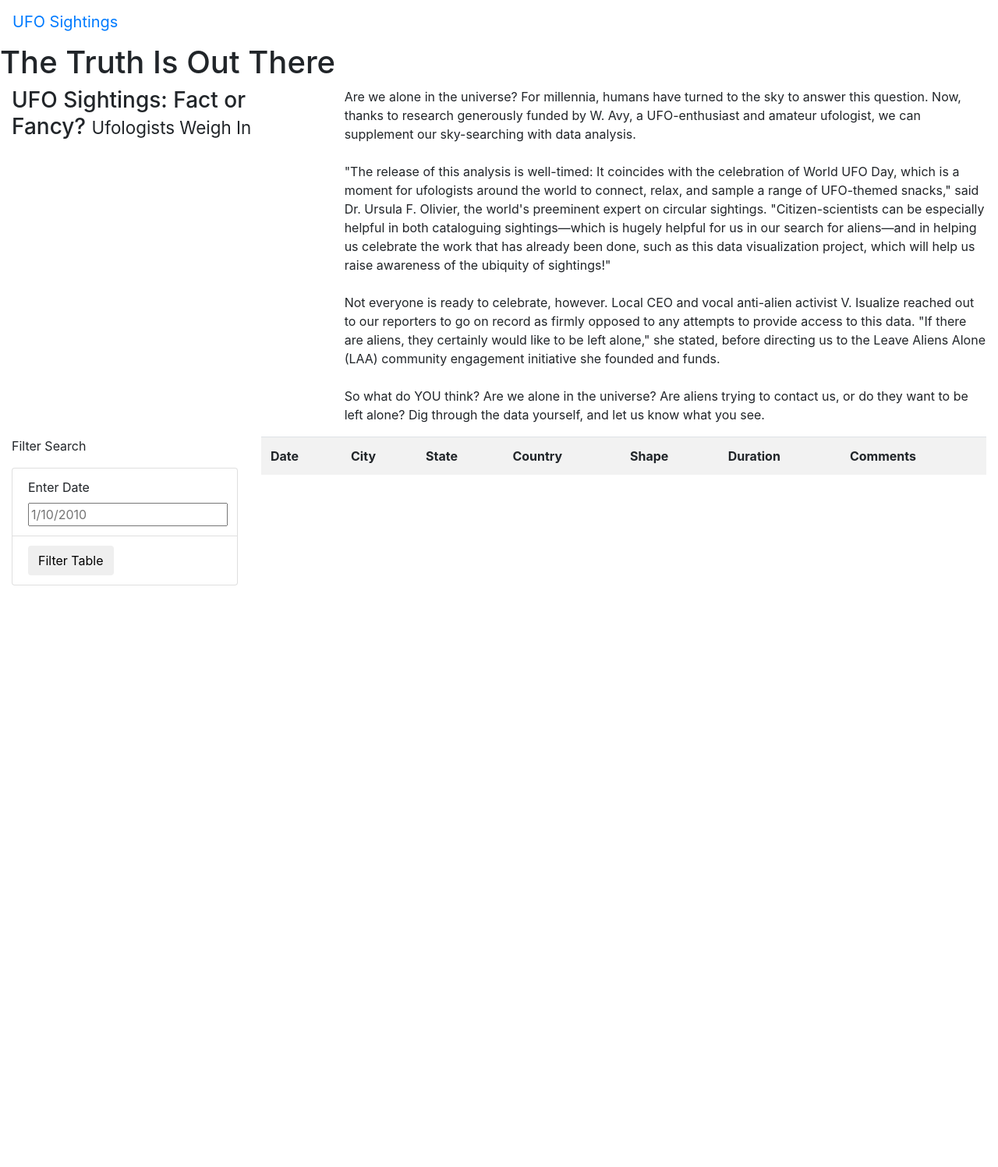
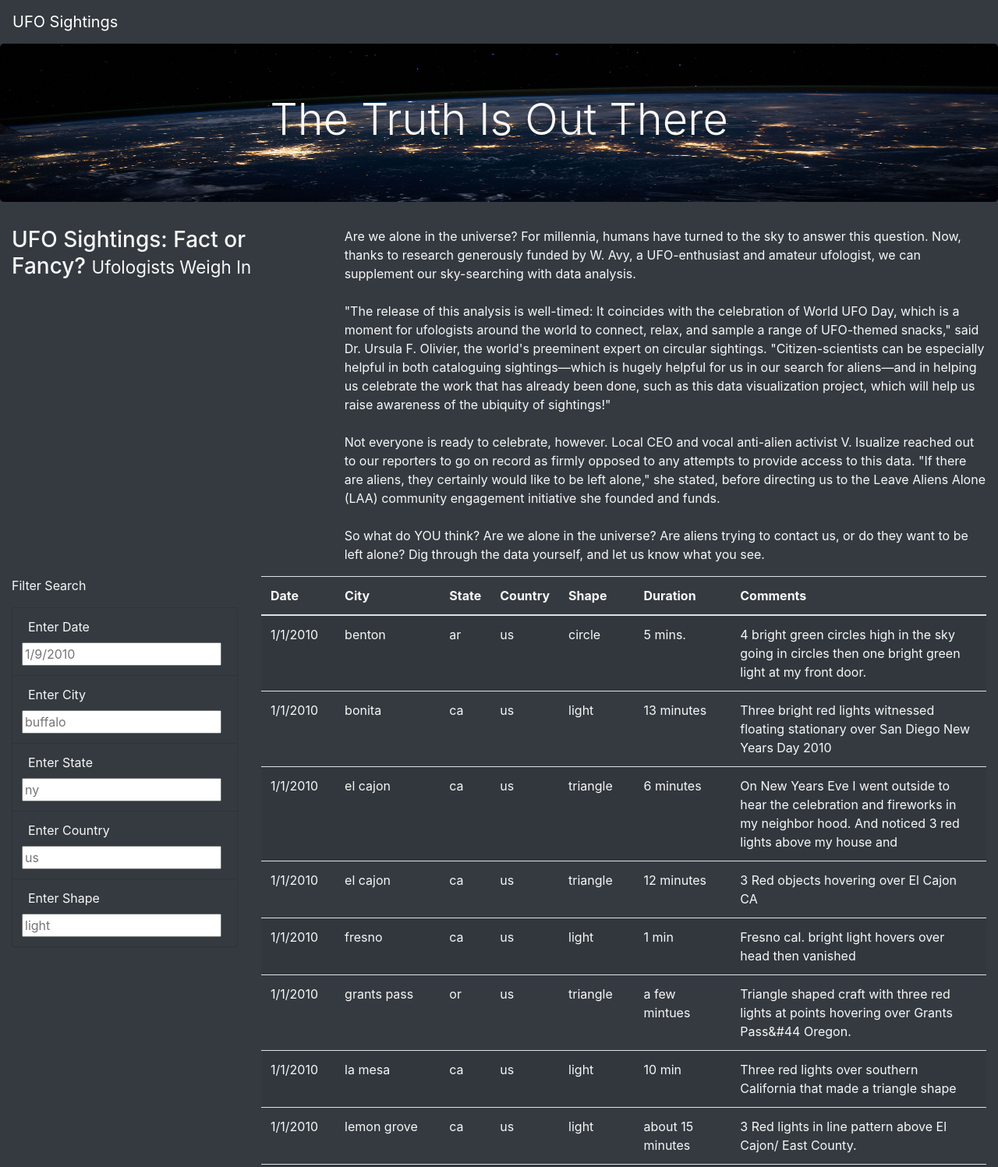
Before and after one commit to mcpoley/Documenting_UFO_Sightings, a plain HTML site: page index.html in a window 1280 px wide. Shown: the top 1497 px of the page at 78% size. Before the commit the page ends 800 px from the top, so only its background shows below. Drawn offline with nearby package versions, Linux system fonts and the light colour scheme; files that its build step writes are made by us from their sources.

Commit message:
committing files

```diff
--- a/index.html
+++ b/index.html
@@ -14,13 +14,13 @@
 
         <link rel="stylesheet" href="static/css/style.css"/>
 </head>
-<body>
+<body class="bg-dark">
     <div class="wrapper">
-        <nav class="navbar navbar-expand-lg">
+        <nav class="navbar navbar-dark bg-dark navbar-expand-lg">
             <a class="navbar-brand" href="index.html">UFO Sightings</a>
         </nav>
-        <div class="jumotron">
-            <h1>The Truth Is Out There</h1>
+        <div class="jumbotron">
+            <h1 class="display-4">The Truth Is Out There</h1>
         </div>
 
         <div class="container-fluid">
@@ -32,33 +32,48 @@
                       <p>
                          Are we alone in the universe? For millennia, humans have turned to the sky to answer this question. Now, thanks to research generously funded by W. Avy, a UFO-enthusiast and amateur ufologist, we can supplement our sky-searching with data analysis.<br><br>"The release of this analysis is well-timed: It coincides with the celebration of World UFO Day, which is a moment for ufologists around the world to connect, relax, and sample a range of UFO-themed snacks," said Dr. Ursula F. Olivier, the world's preeminent expert on circular sightings. "Citizen-scientists can be especially helpful in both cataloguing sightings—which is hugely helpful for us in our search for aliens—and in helping us celebrate the work that has already been done, such as this data visualization project, which will help us raise awareness of the ubiquity of sightings!"<br><br>Not everyone is ready to celebrate, however. Local CEO and vocal anti-alien activist V. Isualize reached out to our reporters to go on record as firmly opposed to any attempts to provide access to this data. "If there are aliens, they certainly would like to be left alone," she stated, before directing us to the Leave Aliens Alone (LAA) community engagement initiative she founded and funds.<br><br>So what do YOU think? Are we alone in the universe? Are aliens trying to contact us, or do they want to be left alone? Dig through the data yourself, and let us know what you see.
 
-
                       </p>
                 </div>
             </div>
         </div>
+
         <div class="container-fluid">
              <div class="row">
                  <div class="col-md-3">
                     <form>
                        <p>Filter Search</p>
                            <ul class="list-group">
-                           <li class="list-group-item">
+                               <li class="list-group-item bg-dark">
                                    <label for="date">Enter Date</label>
-                            <input type="text" placeholder="1/10/2010" id="datetime" />
-
-                             </li>
-                        <li class="list-group-item">
-                            <button id="filter-btn" type="button" class="btn btn-default">Filter Table</button>
+                                   <input type="text" placeholder="1/9/2010" id="datetime"/>
                                </li>
 
+                               <li class="list-group-item bg-dark">
+                                    <label for="city">Enter City</label>
+                                    <input type="text" placeholder="buffalo" id="city"/>
+                                </li>
+
+                                <li class="list-group-item bg-dark">
+                                    <label for="state">Enter State</label>
+                                    <input type="text" placeholder="ny" id="state"/>
+                                </li>
+
+                                <li class="list-group-item bg-dark">
+                                    <label for="country">Enter Country</label>
+                                    <input type="text" placeholder="us" id="country"/>
+                                </li>
+
+                                <li class="list-group-item bg-dark">
+                                    <label for="shape">Enter Shape</label>
+                                    <input type="text" placeholder="light" id="shape" />
+                                </li>
                             </ul>
                     </form>
+                  </div>
 
-            </div>
             <div class="col-md-9">
                 <table class="table table-striped">
-                     <thread>
+                    <thead>
                         <tr>
                         <th>Date</th>
                         <th>City</th>
@@ -68,14 +83,16 @@
                         <th>Duration</th>
                         <th>Comments</th>
                         </tr>
-                     </thread>
+                    </thead>
                     <tbody></tbody>
                 </table>
-
+            </div>
         </div>
      </div>
   </div>
 
-    </div>
+         <script src="https://cdnjs.cloudflare.com/ajax/libs/d3/4.11.0/d3.js"></script>
+         <script src="static/js/data.js"></script>
+         <script src="static/js/app.js"></script>
   </body>
 </html>
--- /dev/null
+++ b/static/css/style.css
@@ -0,0 +1,13 @@
+body {
+
+    color:#f7f7f7;
+}
+
+.jumbotron {
+  background-image: url("../images/nasa.jpg");
+  background-size: 100% 100%;
+  text-align: center;
+}
+input{
+  float:right;
+}
--- a/js/app.js
+++ b/static/js/app.js
@@ -25,21 +25,28 @@ function buildTable(data) {
 
 // 1. Create a variable to keep track of all the filters as an object.
 
-
+var filters={};
 // 3. Use this function to update the filters.
 function updateFilters() {
 
     // 4a. Save the element that was changed as a variable.
+    let changedElement=d3.select(this);
 
     // 4b. Save the value that was changed as a variable.
-
+    let elementValue=changedElement.property("value");
+    console.log(elementValue);
     // 4c. Save the id of the filter that was changed as a variable.
-
+    let filterId=changedElement.attr("id");
+    console.log(filterId);
 
     // 5. If a filter value was entered then add that filterId and value
     // to the filters list. Otherwise, clear that filter from the filters object.
-
-
+     if (elementValue) {
+       filters[filterId]=elementValue
+     }
+     else {
+       delete filters[filterId];
+     }
     // 6. Call function to apply all filters and rebuild the table
     filterTable();
 
@@ -49,18 +56,21 @@ function updateFilters() {
   function filterTable() {
 
     // 8. Set the filtered data to the tableData.
-
+    let filteredData = tableData;
 
     // 9. Loop through all of the filters and keep any data that
     // matches the filter values
-
-
+    Object.entries(filters).forEach (([key, value])=> {
+      filteredData=filteredData.filter(row => row[key] === value);
+    })
     // 10. Finally, rebuild the table using the filtered data
-
+    buildTable(filteredData)
   }
 
   // 2. Attach an event to listen for changes to each filter
 
+ d3.selectAll("input").on("change", updateFilters);
+
 
   // Build the table when the page loads
   buildTable(tableData);
--- a/js/app_1.js
+++ b/static/js/app_1.js
@@ -38,10 +38,10 @@ if (date) {
 //Rebuild table using filter data
   // @NOTE: If no date was entered, then filteredData will
   //original table data
-  builtTable(filteredData);
+  buildTable(filteredData);
 }
 //Attach an event to listen for the form button
-d3.selectALl("#filter-btn").on("click", handleClick);
+d3.selectAll("#filter-btn").on("click", handleClick);
 
 //Build the table when the page loads
-builTable(tableData);
+buildTable(tableData);
```
Also changed, not shown: static/images/nasa.jpg (added), static/js/data.js (renamed from js/data.js), static/style.css (deleted). Lines whose indentation alone changed are shown as unchanged.
